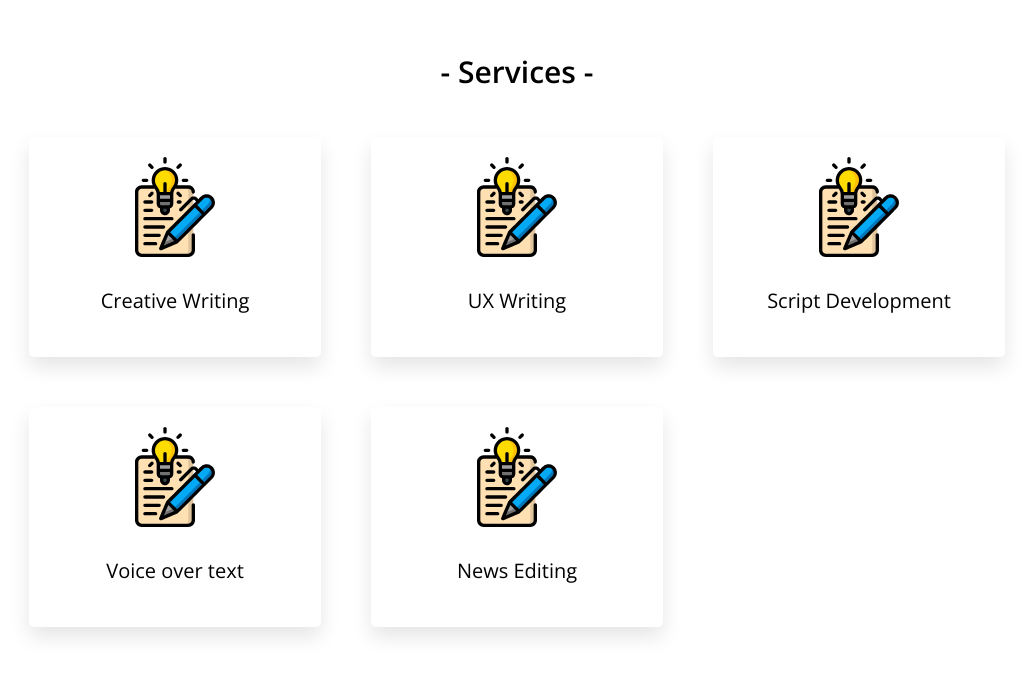
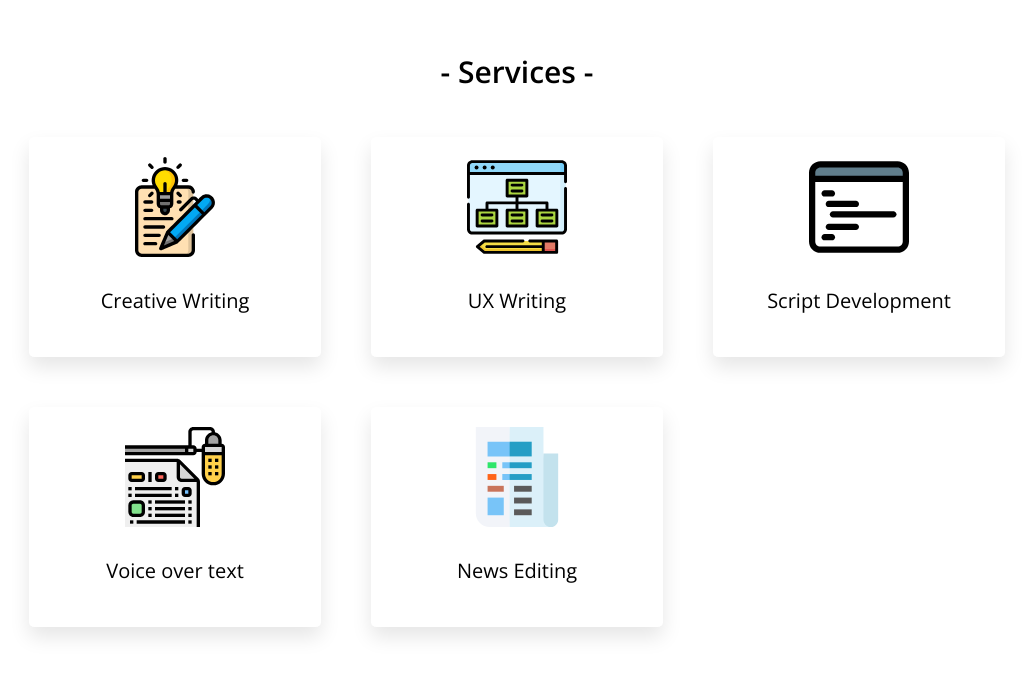
Before and after one commit to moafaqS/personal-website, a Gatsby site: page / in a window 1280 px wide. Shown: the part 2154-2829 px from the top of the page, without its empty margins (123-1156 px from the left). Built offline with nearby package versions, Linux system fonts and the light colour scheme; Gatsby itself is replaced by a stand-in of ours.

Commit message:
sserives icon added

```diff
--- a/src/components/Sections/ServicesSection.js
+++ b/src/components/Sections/ServicesSection.js
@@ -15,19 +15,19 @@ export const ServicesSection = () => {
             <ServiceTitle>Creative Writing</ServiceTitle>
           </Service>
           <Service>
-            <Icon src="/images/1973807.svg"></Icon>
+            <Icon src="/images/ux-design.svg"></Icon>
             <ServiceTitle>UX Writing</ServiceTitle>
           </Service>
           <Service>
-            <Icon src="/images/1973807.svg"></Icon>
+            <Icon src="/images/scriptdevelopment.svg"></Icon>
             <ServiceTitle>Script Development</ServiceTitle>
           </Service>
           <Service>
-            <Icon src="/images/1973807.svg"></Icon>
+            <Icon src="/images/voiceover.svg"></Icon>
             <ServiceTitle>Voice over text</ServiceTitle>
           </Service>
           <Service>
-            <Icon src="/images/1973807.svg"></Icon>
+            <Icon src="/images/newsedit.svg"></Icon>
             <ServiceTitle>News Editing</ServiceTitle>
           </Service>
         </ServicesWrapper>
```
Also changed, not shown: static/images/newsedit.svg (added), static/images/scriptdevelopment.svg (added), static/images/ux-design.svg (added), static/images/voiceover.svg (added).
